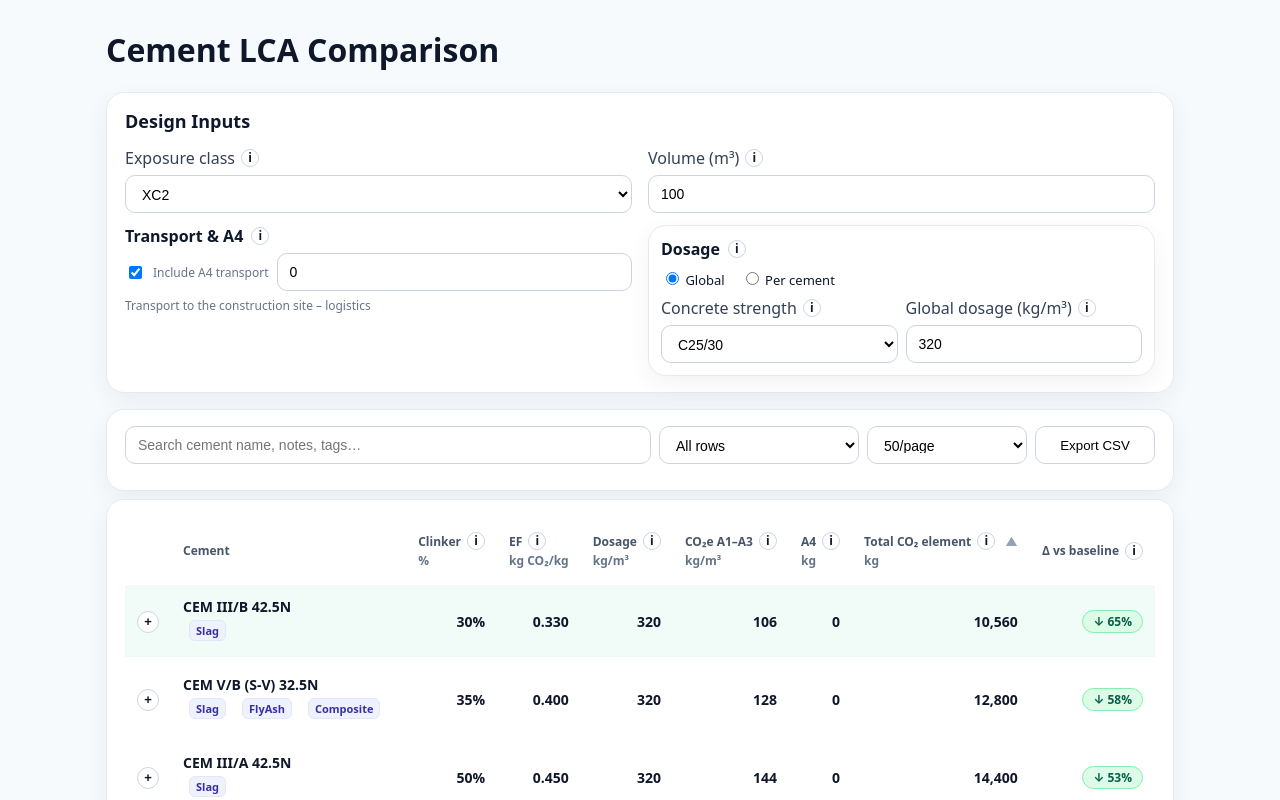
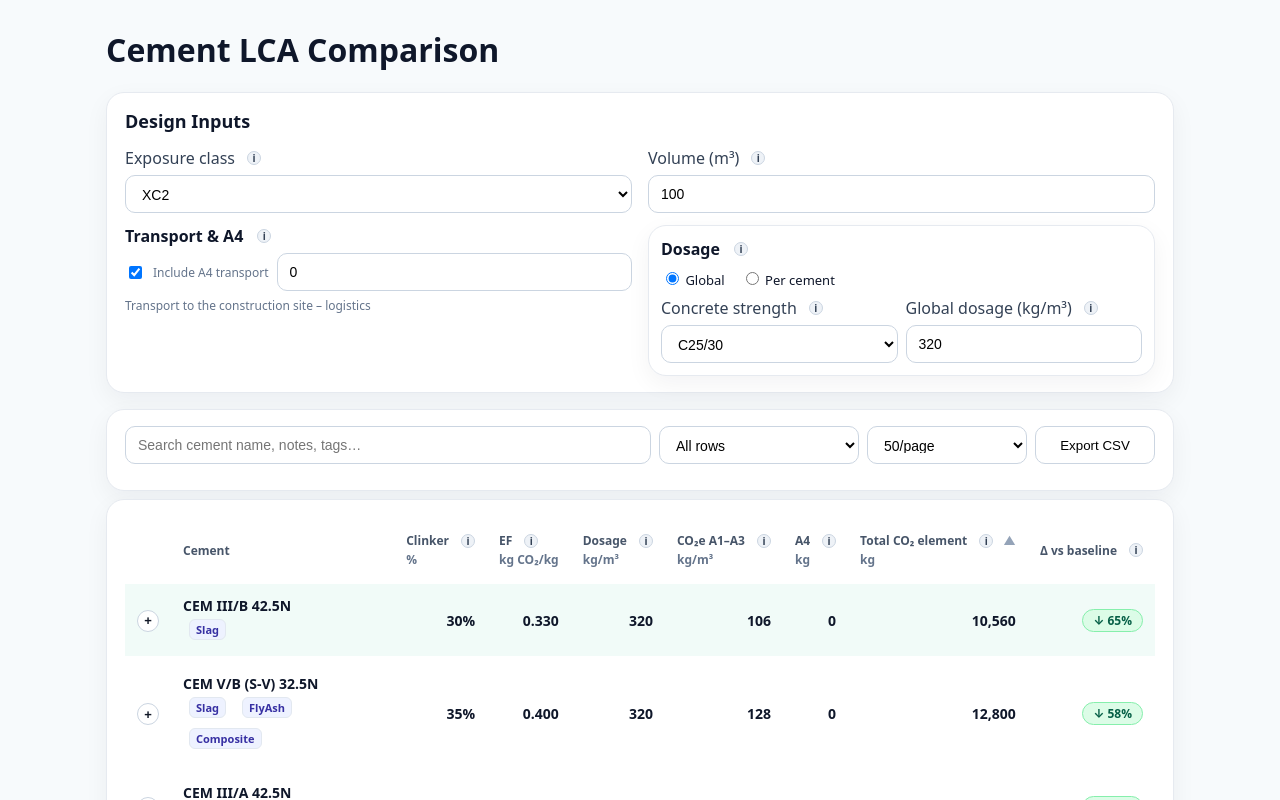
Before and after one commit to MarioSorgente/cement-lca, a Next.js app: page / in a window 1280 px wide. Shown: the top 800 px of the page. Built offline with nearby package versions, Linux system fonts and the light colour scheme.

Commit message:
Update Tooltip.tsx

```diff
--- a/components/Tooltip.tsx
+++ b/components/Tooltip.tsx
@@ -1,4 +1,3 @@
-// components/Tooltip.tsx
 import React, { useEffect, useRef, useState } from 'react'
 import { createPortal } from 'react-dom'
 
@@ -23,27 +22,16 @@ const Tooltip: React.FC<Props> = ({ text, portal = false, children }) => {
     setCoords({ x: rect.left, y: rect.top, width: rect.width, height: rect.height })
   }, [open, mounted])
 
-  const maxLeft = mounted && typeof window !== 'undefined' ? window.innerWidth - 240 : 0
-  const tipLeft = portal ? Math.max(0, Math.min(coords.x, maxLeft)) : 0
+  const maxLeft = mounted && typeof window !== 'undefined' ? window.innerWidth - 260 : 0
+  const tipLeft = portal ? Math.max(8, Math.min(coords.x, maxLeft)) : 0
 
   const Tip = (
     <div
-      className="tip"
+      className="tooltip-portal"
       style={{
         position: portal ? 'fixed' : 'absolute',
         top: portal ? coords.y + coords.height + 8 : '100%',
         left: tipLeft,
-        zIndex: 1000,
-        maxWidth: 220,
-        background: '#111827',
-        color: 'white',
-        padding: '6px 8px',
-        borderRadius: 6,
-        fontSize: 12,
-        boxShadow: '0 6px 16px rgba(0,0,0,.18)',
-        pointerEvents: 'none',
-        transform: portal ? undefined : 'translateY(8px)',
-        whiteSpace: 'normal',
       }}
       role="tooltip"
     >
@@ -56,12 +44,12 @@ const Tooltip: React.FC<Props> = ({ text, portal = false, children }) => {
       aria-label="Help"
       style={{
         display:'inline-flex',
-        width:18, height:18,
+        width:14, height:14,
         borderRadius:999,
         border:'1px solid #cbd5e1',
-        color:'#111827', background:'#fff',
+        color:'#334155', background:'#eef2f7',
         alignItems:'center', justifyContent:'center',
-        lineHeight:1, fontSize:12, fontWeight:700
+        lineHeight:1, fontSize:10, fontWeight:700
       }}
     >
       i
@@ -71,7 +59,7 @@ const Tooltip: React.FC<Props> = ({ text, portal = false, children }) => {
   return (
     <span
       ref={ref}
-      className="tip-anchor"
+      className="tooltip-trigger"
       onMouseEnter={() => setOpen(true)}
       onMouseLeave={() => setOpen(false)}
       style={{ position: 'relative', display: 'inline-flex', alignItems:'center' }}
```
